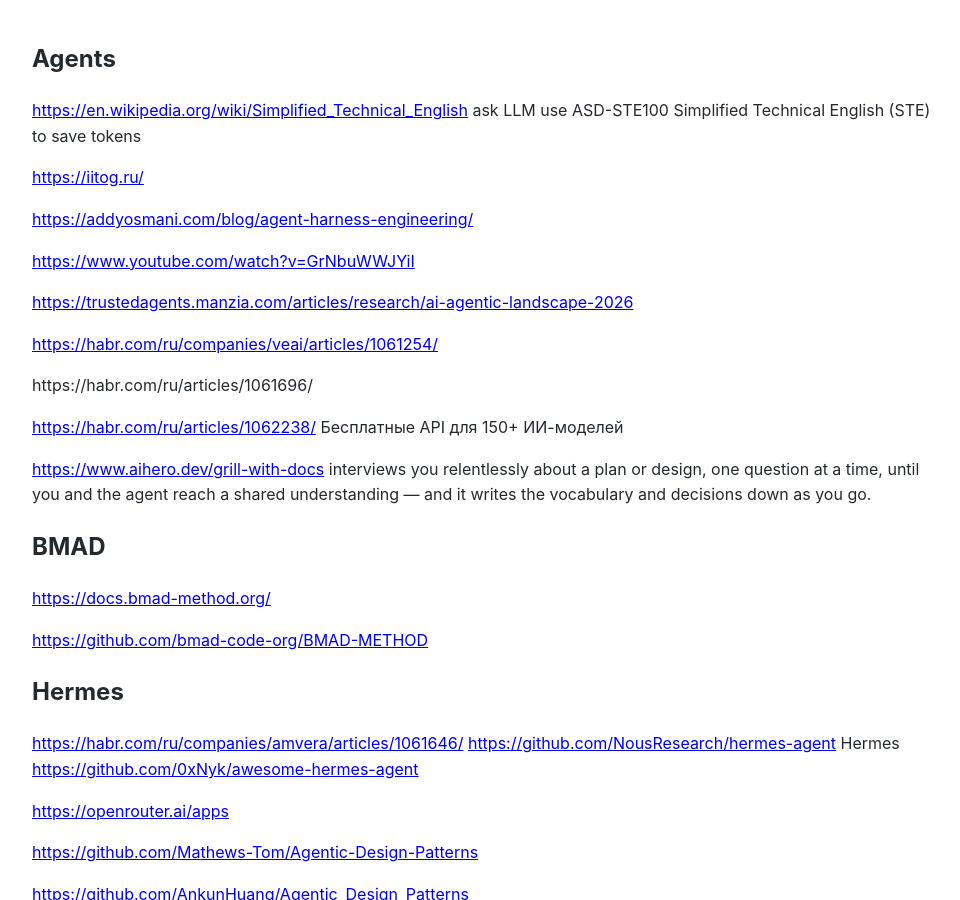
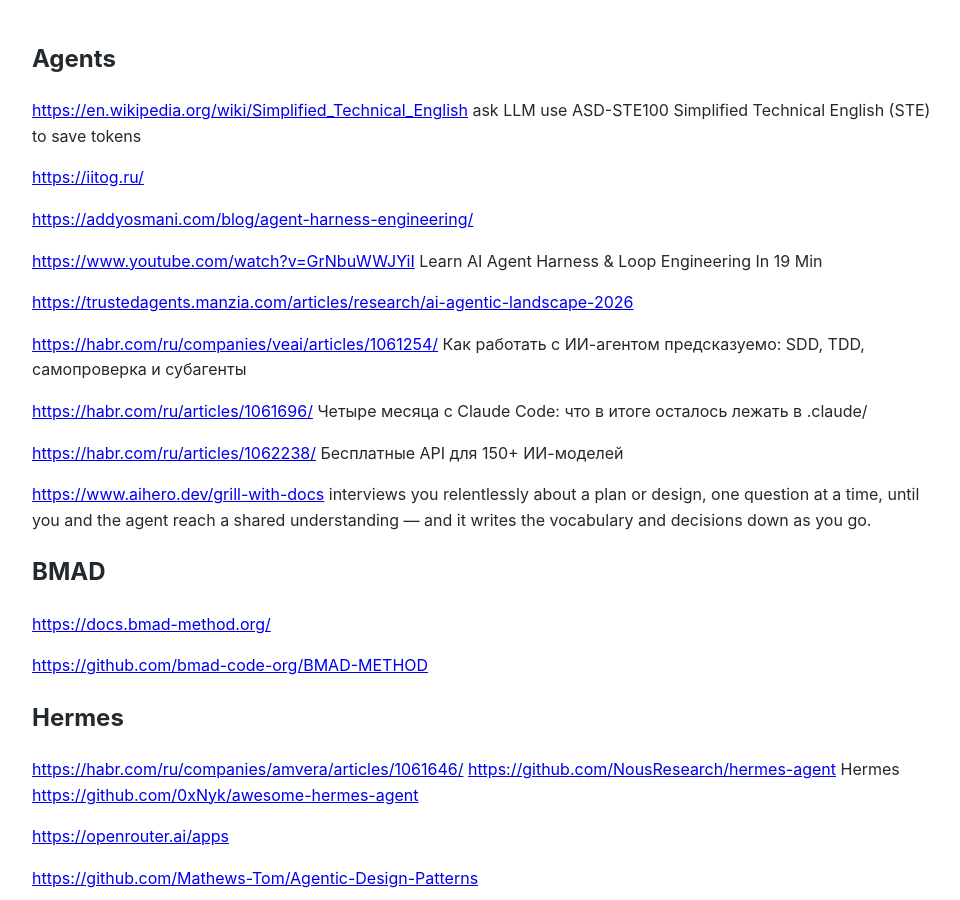
Before and after one commit to Michael-Lubinsky/michael-lubinsky.github.com, a Jekyll site: the page built from ml/agent.md, in a window 1280 px wide and 900 px high. Shown: the whole window, without its empty margins (158-1118 px from the left). Built offline with Jekyll 4.4.1, drawn with Linux system fonts in a browser that asks for light colours; our own code applies the rules of GitHub Pages for plain Markdown files.

Commit message:
Update agent.md

```diff
--- a/ml/agent.md
+++ b/ml/agent.md
@@ -6,14 +6,14 @@
 
 <https://addyosmani.com/blog/agent-harness-engineering/>
 
-<https://www.youtube.com/watch?v=GrNbuWWJYiI>
+<https://www.youtube.com/watch?v=GrNbuWWJYiI>  Learn AI Agent Harness & Loop Engineering In 19 Min
 
 <https://trustedagents.manzia.com/articles/research/ai-agentic-landscape-2026>
 
 
-<https://habr.com/ru/companies/veai/articles/1061254/>
+<https://habr.com/ru/companies/veai/articles/1061254/> Как работать с ИИ-агентом предсказуемо: SDD, TDD, самопроверка и субагенты
 
-https://habr.com/ru/articles/1061696/
+<https://habr.com/ru/articles/1061696/>  Четыре месяца с Claude Code: что в итоге осталось лежать в .claude/
 
 <https://habr.com/ru/articles/1062238/> Бесплатные API для 150+ ИИ-моделей
 
```
